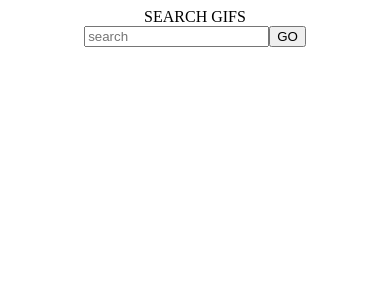
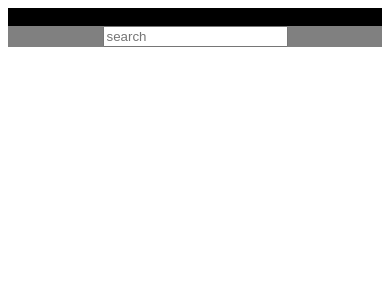
Before and after one commit to Jexeones24/gif-giver-app, a React (Create React App) app: page / in a window 390 px wide. Shown: the top 300 px of the page. Built offline with nearby package versions, Linux system fonts and the light colour scheme; the HTML template or start-up script is replaced by a standard one.

Commit message:
css for responsive masonry

```diff
--- a/src/App.css
+++ b/src/App.css
@@ -1,28 +1,27 @@
 .App {
   text-align: center;
+  background-color: black;
 }
 
-.App-logo {
-  animation: App-logo-spin infinite 20s linear;
-  height: 80px;
+.gallery {
+  column-count: 4;
+  column-gap: 1em;
+  @media (min-width: 40em) {
+    margin: .5em 0 .5em -.5em;
+  }
 }
 
-.App-header {
-  background-color: #222;
-  height: 150px;
-  padding: 20px;
-  color: white;
+.search-bar {
+  background-color: grey;
 }
 
-.App-title {
-  font-size: 1.5em;
+.img {
+  background-color: #eee;
+  display: inline-block;
+  margin: 0 0 1em;
+  width: 100%;
+
+  @media (min-width: 40em) {
+    flex: 0;
+  }
 }
-
-.App-intro {
-  font-size: large;
-}
-
-@keyframes App-logo-spin {
-  from { transform: rotate(0deg); }
-  to { transform: rotate(360deg); }
-}
--- a/src/App.js
+++ b/src/App.js
@@ -1,52 +1,33 @@
 import React, { Component } from 'react'
+import { fetchGifs } from './lib/gifService'
+import Layout from './components/Layout'
 import './App.css'
-const API_KEY = 'byA0c6xHILWpQAtFjZnFdPrQwmDnXUfk'
-const base_URL = 'http://api.giphy.com/v1/gifs/search?q='
 
 class App extends Component {
   state = {
-    formInput: '',
-    limit: 12,
     images: []
   }
-  fetchGifs = (queryStr) => {
-    fetch(`${base_URL}${queryStr}&api_key=${API_KEY}&limit=${this.state.limit}`)
-    .then(resp => resp.json())
+  filterGifs = (input, limit) => {
+    let queryStr = this.makeQueryStr(input)
+    fetchGifs(queryStr, limit)
     .then(gifs => {
-      console.log(gifs.data)
       let images = gifs.data.map(gif => gif.images.downsized.url)
       console.log(images)
       this.setState({images})
     })
   }
-  handleChange = (evt) => {
-    let formInput = evt.target.value
-    this.setState({ formInput })
-  }
   makeQueryStr = (str) => {
-    // are numbers acceptable?
-    // symbols?
-    // char limit?
     let trimmed = str.trim()
     let replaced = trimmed.split(' ').join('+')
     return replaced
   }
-  handleSubmit = (evt) => {
-    evt.preventDefault()
-    let queryStr = this.makeQueryStr(this.state.formInput)
-    this.fetchGifs(queryStr)
-  }
-
   render () {
-    console.log(this.state)
     return (
       <div className='App'>
-        SEARCH GIFS
-        <form onSubmit={this.handleSubmit}>
-          <input type="text" name='formInput' value={this.state.formInput} onChange={this.handleChange} placeholder='search'/>
-          <button type='submit'>GO</button>
-        </form>
-          {this.state.images.map((img, idx) => <img src={img} alt='img' key={idx}/>)}
+        <Layout
+          filterGifs={this.filterGifs}
+          images={this.state.images}
+        />
       </div>
     )
   }
--- /dev/null
+++ b/src/components/Gallery.js
@@ -0,0 +1,17 @@
+import React, {  Component } from 'react'
+import { Image } from './Image'
+
+export default class Gallery extends Component {
+  renderImages = () => {
+    return (
+      this.props.images.map((url, idx) => <Image key={idx} url={url} />)
+    )
+  }
+  render () {
+    return (
+      <section className='gallery'>
+        {this.props.images ? this.renderImages() : []}
+      </section>
+    )
+  }
+}
--- /dev/null
+++ b/src/components/Image.js
@@ -0,0 +1,9 @@
+import React from 'react'
+
+export const Image = ({url}) => {
+  return (
+    <div className='img'>
+      <img src={url} alt='img' />
+    </div>
+  )
+}
--- /dev/null
+++ b/src/components/Layout.js
@@ -0,0 +1,16 @@
+import React, { Component } from 'react'
+import SearchBar from './SearchBar'
+import Gallery from './Gallery'
+
+export default class Layout extends Component {
+  render () {
+    console.log('layout props:', this.props)
+    return (
+      <div className='layout'>
+        LAYOUT
+        <SearchBar filterGifs={this.props.filterGifs} />
+        <Gallery images={this.props.images} />
+      </div>
+    )
+  }
+}
--- /dev/null
+++ b/src/components/SearchBar.js
@@ -0,0 +1,22 @@
+import React, { Component } from 'react'
+
+export default class SearchBar extends Component {
+  state = {
+    input: '',
+    limit: 25
+  }
+  handleInputChange = (evt) => {
+    let input = evt.target.value
+    let limit = this.state.limit
+    this.setState({ input }, () => this.props.filterGifs(input, limit))
+  }
+  render () {
+    return (
+      <div className='search-bar'>
+        <form>
+          <input type="text" name='input' value={this.state.input} onChange={this.handleInputChange} placeholder='search' />
+        </form>
+      </div>
+    )
+  }
+}
--- /dev/null
+++ b/src/lib/gifService.js
@@ -0,0 +1,7 @@
+const API_KEY = 'byA0c6xHILWpQAtFjZnFdPrQwmDnXUfk'
+const baseURL = 'http://api.giphy.com/v1/gifs/search?q='
+
+export const fetchGifs = (queryStr, limit) => {
+  return fetch(`${baseURL}${queryStr}&api_key=${API_KEY}&limit=${limit}`)
+    .then(resp => resp.json())
+}
```
Also changed, not shown: src/components/Table.js (deleted), 1 other file (tests, documents, lock files or other folders).
